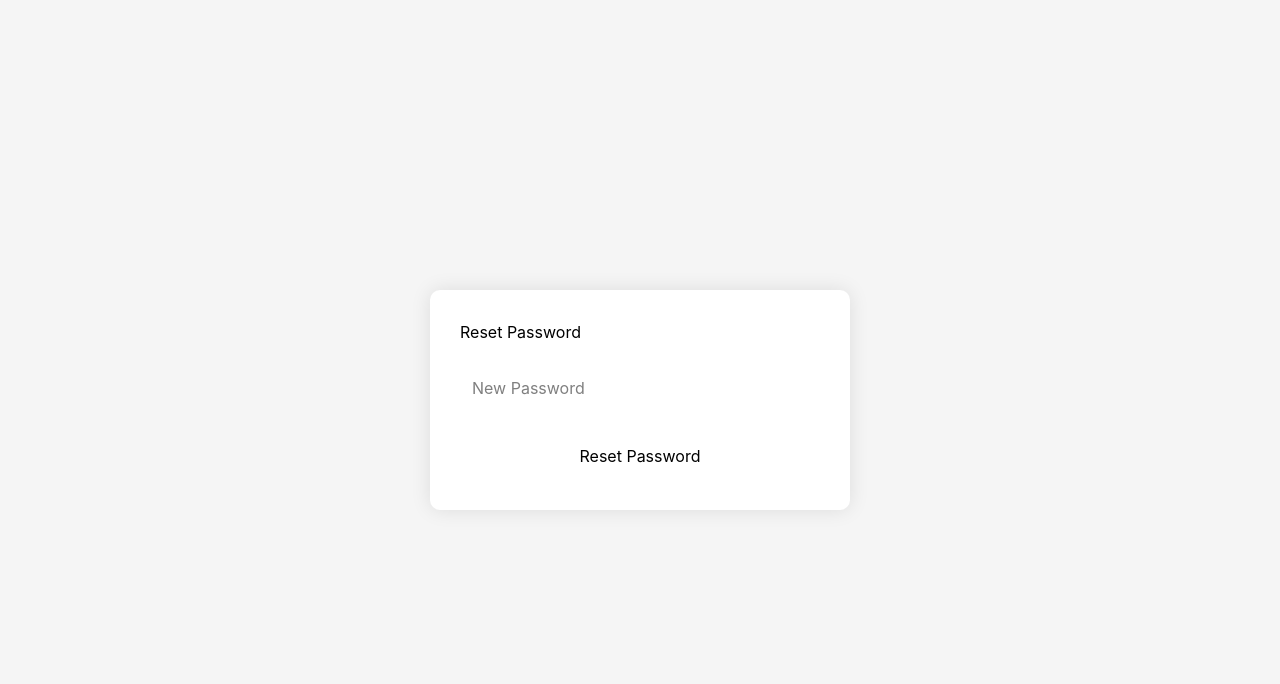
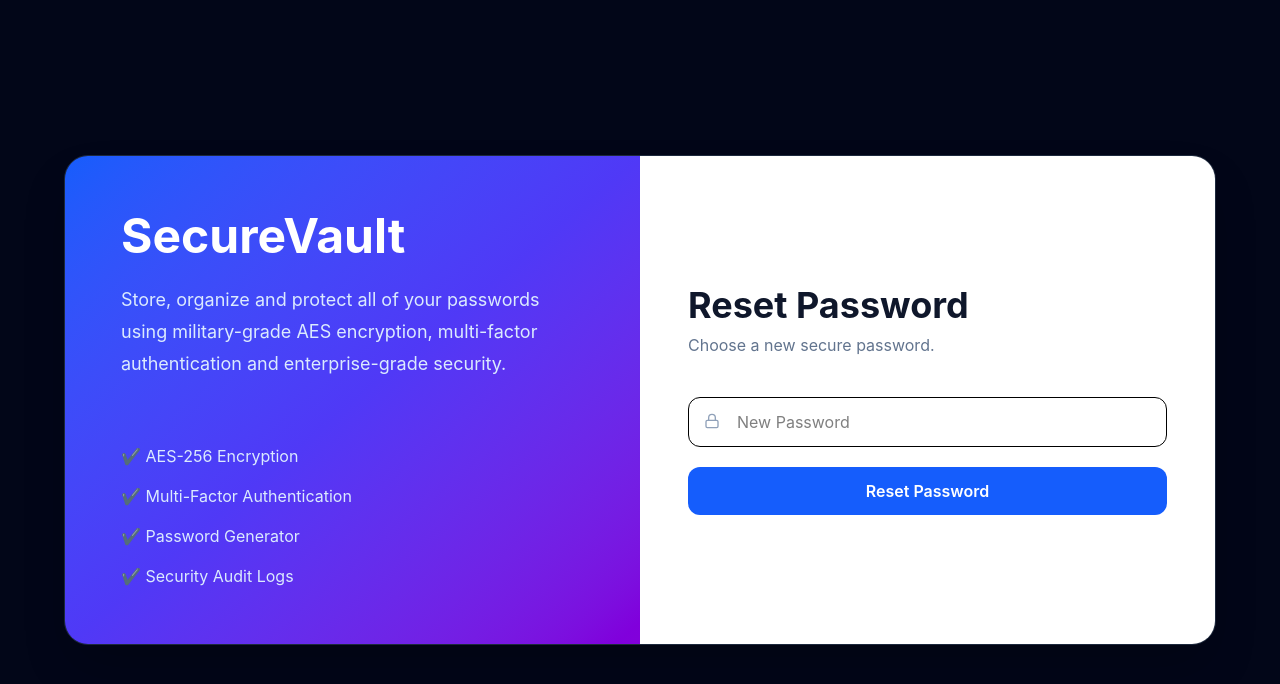
Before and after one commit to ayusha1223/SecureVault, a React app: page /reset-password/1 in a window 1280 px wide. Shown: the top 684 px of the page. Built offline with nearby package versions, Linux system fonts and the light colour scheme; the HTML template or start-up script is replaced by a standard one.

Commit message:
feat(frontend): redesign reset password page

```diff
--- a/src/pages/auth/ResetPassword.jsx
+++ b/src/pages/auth/ResetPassword.jsx
@@ -1,8 +1,10 @@
 import { useState } from "react";
 import { useNavigate, useParams } from "react-router-dom";
+import { FiLock } from "react-icons/fi";
 import toast from "react-hot-toast";
 
 import api from "../../api/axios";
+import AuthLayout from "../../components/layout/AuthLayout";
 
 const ResetPassword = () => {
   const { token } = useParams();
@@ -38,58 +40,35 @@ const ResetPassword = () => {
   };
 
   return (
-    <div
-      style={{
-        height: "100vh",
-        display: "flex",
-        justifyContent: "center",
-        alignItems: "center",
-        background: "#f5f5f5",
-      }}
+    <AuthLayout
+      title="Reset Password"
+      subtitle="Choose a new secure password."
     >
       <form
         onSubmit={submitHandler}
-        style={{
-          width: 420,
-          background: "#fff",
-          padding: 30,
-          borderRadius: 10,
-          boxShadow: "0 0 20px rgba(0,0,0,.1)",
-        }}
+        className="space-y-5"
       >
-        <h1>Reset Password</h1>
+        <div className="relative">
+          <FiLock className="absolute left-4 top-4 text-slate-400" />
 
           <input
             type="password"
             placeholder="New Password"
             value={password}
-          onChange={(e) =>
-            setPassword(e.target.value)
-          }
+            onChange={(e) => setPassword(e.target.value)}
             required
-          style={{
-            width: "100%",
-            padding: 12,
-            marginTop: 20,
-          }}
+            className="w-full rounded-xl border py-3 pl-12 pr-4 outline-none focus:ring-2 focus:ring-blue-500"
           />
+        </div>
 
         <button
-          type="submit"
           disabled={loading}
-          style={{
-            width: "100%",
-            marginTop: 20,
-            padding: 12,
-            cursor: "pointer",
-          }}
+          className="w-full rounded-xl bg-blue-600 py-3 font-semibold text-white transition hover:bg-blue-700"
         >
-          {loading
-            ? "Updating..."
-            : "Reset Password"}
+          {loading ? "Updating..." : "Reset Password"}
         </button>
       </form>
-    </div>
+    </AuthLayout>
   );
 };
 
```
Lines whose indentation alone changed are shown as unchanged.
